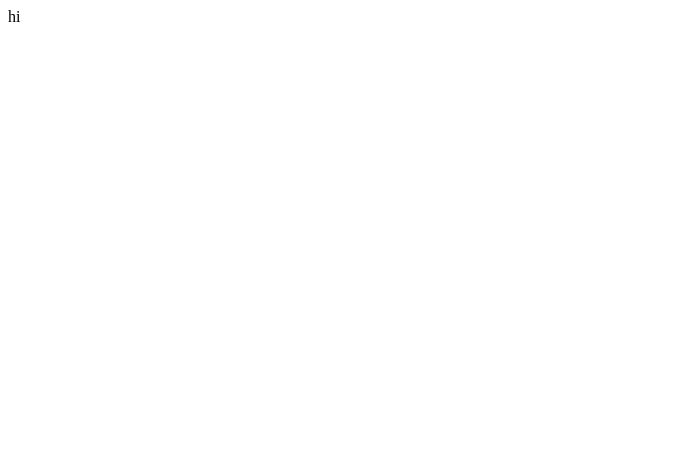
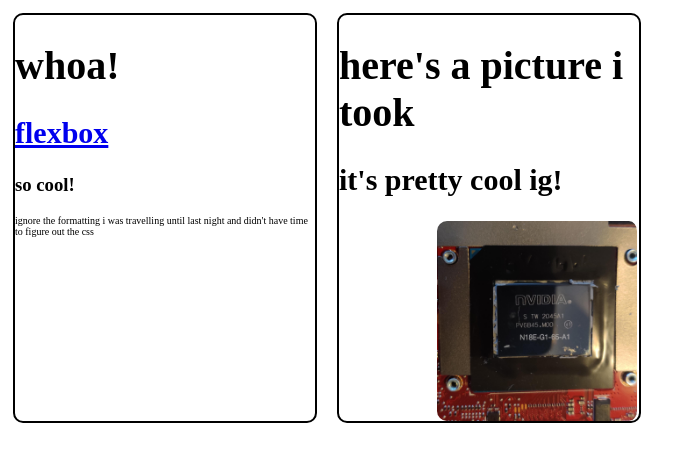
Before and after one commit to yawn03/yawn03.github.io, a plain HTML site: page index.html in a window 1280 px wide. Shown: the whole page, without its empty margins (0-696 px from the left). Drawn offline with Linux system fonts and the light colour scheme.

Commit message:
that should be it

```diff
--- a/index.html
+++ b/index.html
@@ -1,3 +1,30 @@
-<p>
-    hi
-</p>
+<link rel="stylesheet" href="stylesheet.css">
+<head>
+    <meta name="description" content="a vanilla html and css webpage made for a software engineering lab class">
+</head>
+<div class="flexbox">
+    <div class="cardContainer">
+            <h1>
+                whoa!
+            </h1>
+            <h2>
+                <a href="https://css-tricks.com/snippets/css/a-guide-to-flexbox/">flexbox</a>
+            </h2>
+            <h3>
+                so cool!
+            </h3>
+        <p>
+            ignore the formatting i was travelling until last night and didn't have time to figure out the css
+        </p>
+    </div>
+
+    <div class="cardContainer">
+        <h1>
+            here's a picture i took
+        </h1>
+        <h2>
+            it's pretty cool ig!
+        </h2>
+        <img id="theonlyimageonthepagerightnow" src="IMG_20210730_193843__01.jpg">
+    </div>
+</div>
--- a/stylesheet.css
+++ b/stylesheet.css
@@ -0,0 +1,46 @@
+.flexbox{
+    display: flex;
+    align-content: flex-start;
+    flex-direction: row;
+    height:100vh;
+    flex-wrap: wrap;
+    gap: 10px;
+    cursor: move
+}
+
+#theonlyimageonthepagerightnow {
+    width: 200px;
+    height: 200px;
+    float: right;
+    padding-right:2px;
+    border-radius:10px 10px 10px 10px;
+    background-size: cover; background-position: center center;
+}
+
+h1 {
+    font-size: 40px;
+}
+
+h2{
+    font-size: 30px;
+}
+
+p{
+    font-size: 10px;
+}
+
+.cardContainer {
+    margin: 5px;
+    max-height: 450px;
+    max-width: 300px;
+    border-radius: 10px;
+    border: 2px solid;
+    display: inline-block;
+    flex: 1;
+    background-color: white;
+    opacity: 1;
+}
+
+a:hover {
+    color: chartreuse;
+}
```
Also changed, not shown: IMG_20210730_193843__01.jpg (added).
